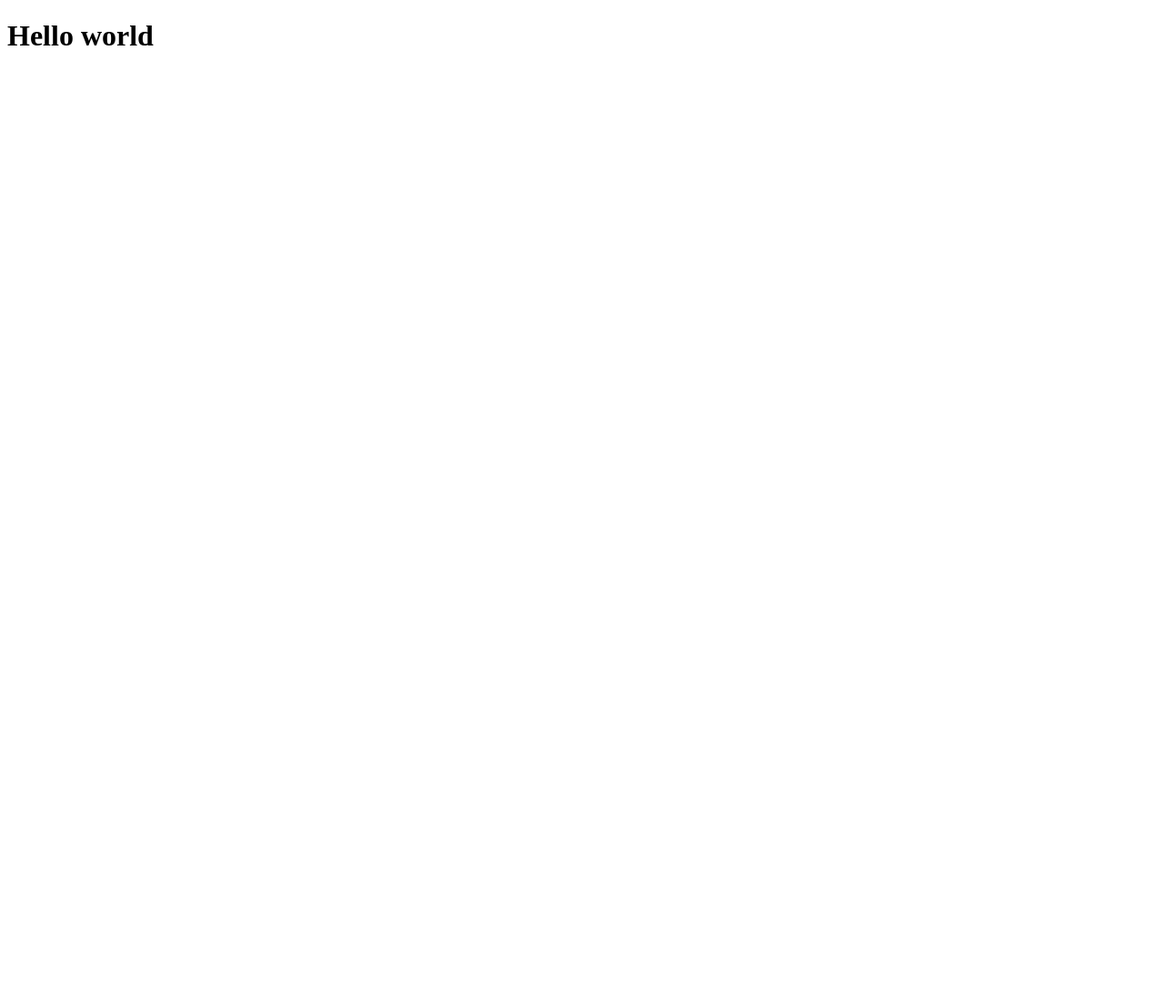
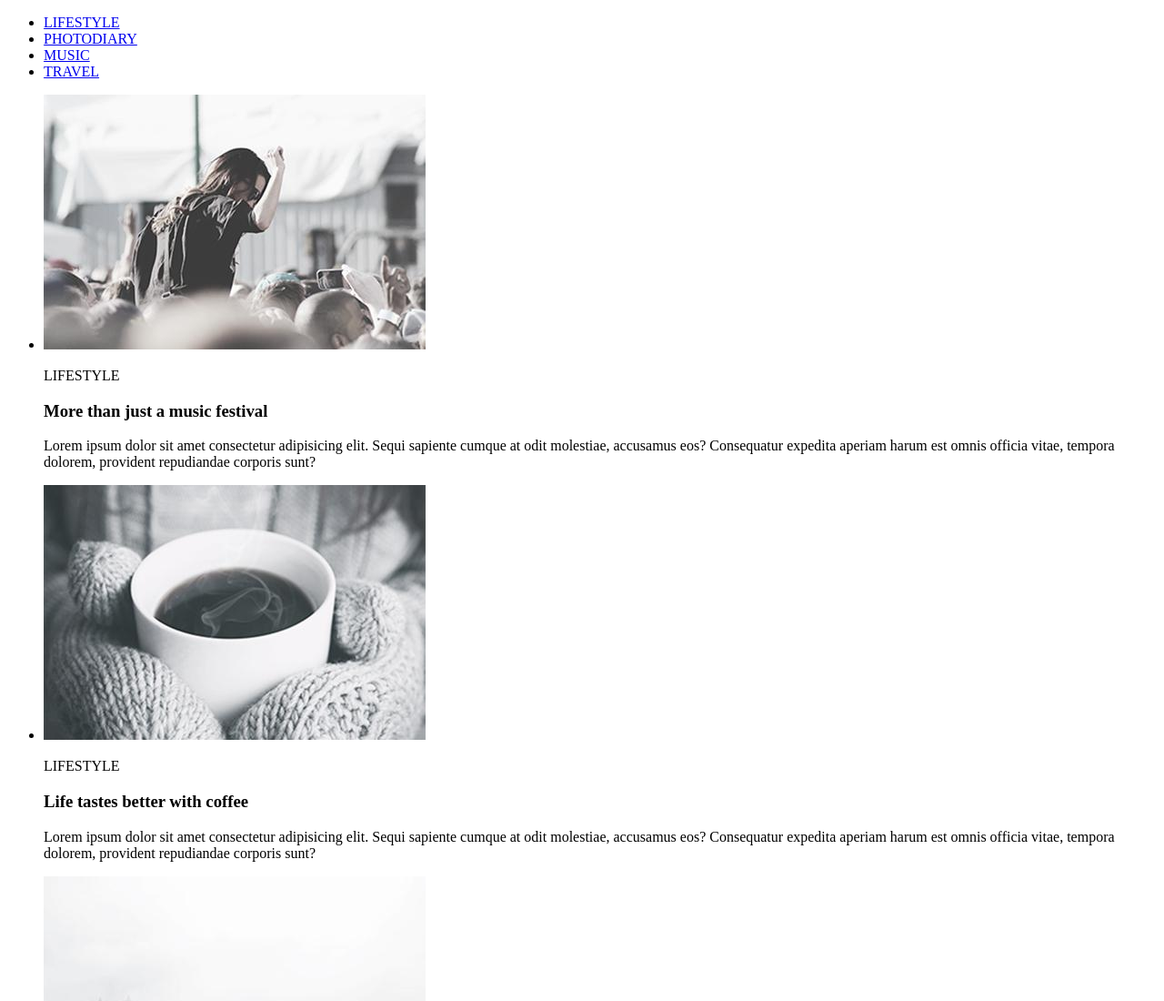
Before and after one commit to Vlad-01sys/Test, a plain HTML site: page index.html in a window 1280 px wide. Shown: the top 1100 px of the page at 91% size. Before the commit the page ends 800 px from the top, so only its background shows below. Drawn offline with Linux system fonts and the light colour scheme.

Commit message:
create project web stdio

```diff
--- a/index.html
+++ b/index.html
@@ -1,11 +1,93 @@
 <!DOCTYPE html>
 <html lang="en">
-<head>
-    <meta charset="UTF-8">
-    <meta name="viewport" content="width=device-width, initial-scale=1.0">
+  <head>
+    <meta charset="UTF-8" />
+    <meta name="viewport" content="width=<device-width, initial-scale=1.0" />
     <title>Document</title>
-</head>
-<body>
-    <h1>Hello world</h1>
-</body>
+  </head>
+  <body>
+    <header>
+      <nav>
+        <ul>
+          <li><a href="#">LIFESTYLE</a></li>
+          <li><a href="#">PHOTODIARY</a></li>
+          <li><a href="#">MUSIC</a></li>
+          <li><a href="#">TRAVEL</a></li>
+        </ul>
+      </nav>
+    </header>
+    <main>
+      <section>
+        <ul>
+          <li>
+            <img src="./images/people.jpg" alt="people" />
+            <p>LIFESTYLE</p>
+            <h3>More than just a music festival</h3>
+            <p>
+              Lorem ipsum dolor sit amet consectetur adipisicing elit. Sequi
+              sapiente cumque at odit molestiae, accusamus eos? Consequatur
+              expedita aperiam harum est omnis officia vitae, tempora dolorem,
+              provident repudiandae corporis sunt?
+            </p>
+          </li>
+          <li>
+            <img src="./images/coffe.jpg" alt="coffe" />
+            <p>LIFESTYLE</p>
+            <h3>Life tastes better with coffee</h3>
+            <p>
+              Lorem ipsum dolor sit amet consectetur adipisicing elit. Sequi
+              sapiente cumque at odit molestiae, accusamus eos? Consequatur
+              expedita aperiam harum est omnis officia vitae, tempora dolorem,
+              provident repudiandae corporis sunt?
+            </p>
+          </li>
+          <li>
+            <img src="./images/bestfriends.jpg" alt="best friends" />
+            <p>PHOTODAIRY</p>
+            <h3>American dream</h3>
+            <p>
+              Lorem ipsum dolor sit amet consectetur adipisicing elit. Sequi
+              sapiente cumque at odit molestiae, accusamus eos? Consequatur
+              expedita aperiam harum est omnis officia vitae, tempora dolorem,
+              provident repudiandae corporis sunt?
+            </p>
+          </li>
+          <li>
+            <img src="./images/boy.jpg" alt="boy" />
+            <p>PHOTODAIRY</p>
+            <h3>A day exploring the Alps</h3>
+            <p>
+              Lorem ipsum dolor sit amet consectetur adipisicing elit. Sequi
+              sapiente cumque at odit molestiae, accusamus eos? Consequatur
+              expedita aperiam harum est omnis officia vitae, tempora dolorem,
+              provident repudiandae corporis sunt?
+            </p>
+          </li>
+          <li>
+            <img src="./images/girl.jpg" alt="girl" />
+            <p>LIFESTYLE</p>
+            <h3>Top 10 song for running</h3>
+            <p>
+              Lorem ipsum dolor sit amet consectetur adipisicing elit. Sequi
+              sapiente cumque at odit molestiae, accusamus eos? Consequatur
+              expedita aperiam harum est omnis officia vitae, tempora dolorem,
+              provident repudiandae corporis sunt?
+            </p>
+          </li>
+          <li>
+            <img src="./images/road.jpg" alt="road" />
+            <p>LIFESTYLE</p>
+            <h3>Cold winter days</h3>
+            <p>
+              Lorem ipsum dolor sit amet consectetur adipisicing elit. Sequi
+              sapiente cumque at odit molestiae, accusamus eos? Consequatur
+              expedita aperiam harum est omnis officia vitae, tempora dolorem,
+              provident repudiandae corporis sunt?
+            </p>
+          </li>
+        </ul>
+        <button type="button">Load more</button>
+      </section>
+    </main>
+  </body>
 </html>
```
Also changed, not shown: images/bestfriends.jpg (added), images/boy.jpg (added), images/coffe.jpg (added), images/girl.jpg (added), images/people.jpg (added), images/road.jpg (added).
